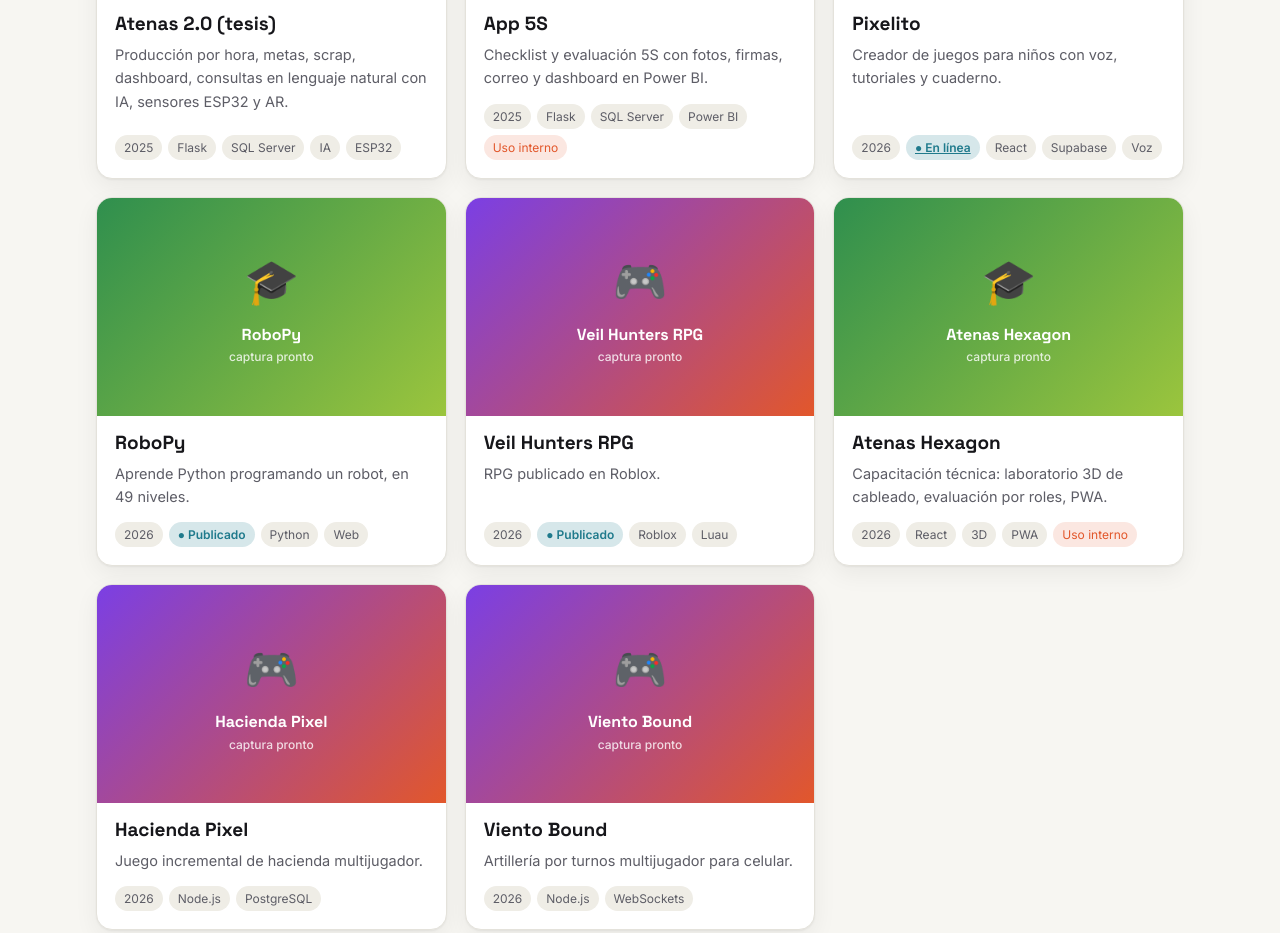
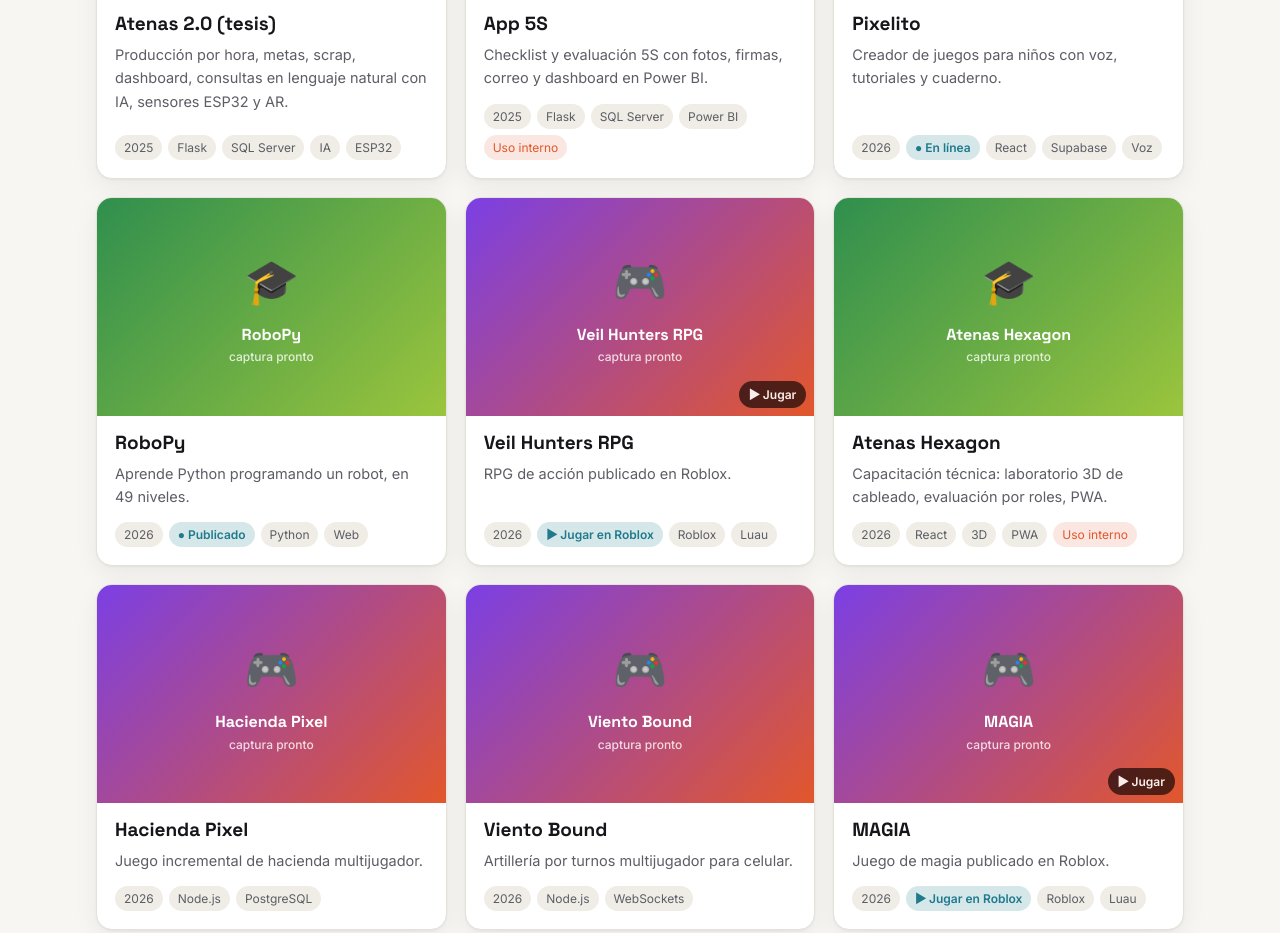
Before and after one commit to juliobascu/juliobascu.github.io, a plain HTML site: page index.html in a window 1280 px wide. Shown: the part 1140-2073 px from the top of the page. Drawn offline with Linux system fonts and the light colour scheme.

Commit message:
Update game entries in index.html
Added new game entries and updated existing ones in the project list.

```diff
--- a/index.html
+++ b/index.html
@@ -68,6 +68,12 @@ section{padding:56px 0}
 .meta{display:flex;flex-wrap:wrap;gap:6px;margin-top:auto;padding-top:6px}
 .tag{font-size:12px;padding:3px 9px;border-radius:999px;background:var(--chip);color:var(--muted)}
 .tag.live{background:color-mix(in srgb,var(--accent-2) 18%,transparent);color:var(--accent-2);font-weight:600}
+a.tag{text-decoration:none}
+.playlink{position:absolute;inset:0;display:block}
+.playlink img{position:absolute;inset:0}
+.playbadge{position:absolute;right:8px;bottom:8px;background:rgba(0,0,0,.7);color:#fff;font-size:12px;font-weight:600;padding:4px 10px;border-radius:999px;opacity:.9;transition:transform .15s}
+.playlink:hover .playbadge{transform:scale(1.08);opacity:1}
+.item .thumb .playbadge{font-size:10px;padding:2px 7px;right:4px;bottom:4px}
 .tag.priv{background:color-mix(in srgb,var(--accent) 14%,transparent);color:var(--accent)}
 /* filters */
 .filters{display:flex;gap:8px;flex-wrap:wrap}
@@ -188,6 +194,8 @@ const P = [
  ["contenedores","2022","Gestión de contenedores","Control de contenedores y clientes, en varias versiones.","industria",["Django"],{priv:1}],
  ["chatdatabase","2022","CanBot","Chatbot que responde preguntas consultando la base de datos de la empresa.","ia",["Python","Chatbot"]],
 
+ ["ratitas","2022","Ratitas xD","Mi primer juego en Roblox (2023).","juego",["Roblox","Luau"],{nojugable:1}],
+
  ["tablero-rol","2024","Tablero de Rol virtual","Tablero para jugar rol en línea; pasó de Docker a versión web.","juego",["Node.js","Docker"]],
  ["cdr","2024","CDR","Proyecto de integración en equipo, con manuales.","uni",["Web","Trabajo en equipo"]],
  ["numerica","2024","Métodos numéricos","Calculadoras de métodos numéricos con app de presentación.","uni",["Python","Web"]],
@@ -221,11 +229,16 @@ const P = [
  ["sky","2025","Sky 3D Chat","Chat 3D en tiempo real.","web",["Three.js","WebSockets"]],
  ["cockpit","2025","Cockpit SC","Panel táctil para simuladores espaciales.","web",["Web"]],
  ["lifegamer","2025","LifeGamer","Gamifica tu vida: metas como juego, con asistente Gemini.","ia",["Gemini","Web"]],
+ ["kta","2025","KTA (Kill Them All)","Juego de combate publicado en Roblox.","juego",["Roblox","Luau"],{play:"https://www.roblox.com/games/78904963344720"}],
+ ["infinite-clicker","2025","Infinite Clicker","Juego clicker publicado en Roblox.","juego",["Roblox","Luau"],{play:"https://www.roblox.com/games/91432292403508"}],
+ ["ratas-como-tu","2025","Ratas Como Tú","Escapa por las alcantarillas siendo una rata.","juego",["Roblox","Luau"],{play:"https://www.roblox.com/games/100364461290036"}],
+ ["rojo-es-malo","2025","Rojo es Malo (ReM)","Juego publicado en Roblox.","juego",["Roblox","Luau"],{play:"https://www.roblox.com/games/87932339413978"}],
+ ["ultimate-stat","2025","Ultimate Stat Simulator","Simulador: +1 a tus estadísticas cada segundo.","juego",["Roblox","Luau"],{play:"https://www.roblox.com/games/135170421937613"}],
  ["julioflix","2025","Julioflix","Catálogo de películas estilo streaming.","web",["Web"]],
 
  ["pixelito","2026","Pixelito","Creador de juegos para niños con voz, tutoriales y cuaderno.","edu",["React","Supabase","Voz"],{star:1,live:"https://pixelito.vercel.app"}],
  ["robopy","2026","RoboPy","Aprende Python programando un robot, en 49 niveles.","edu",["Python","Web"],{star:1,live:1}],
- ["veil-hunters","2026","Veil Hunters RPG","RPG publicado en Roblox.","juego",["Roblox","Luau"],{star:1,live:1}],
+ ["veil-hunters","2026","Veil Hunters RPG","RPG de acción publicado en Roblox.","juego",["Roblox","Luau"],{star:1,play:"https://www.roblox.com/games/118352655800846"}],
  ["atenas-hexagon","2026","Atenas Hexagon","Capacitación técnica: laboratorio 3D de cableado, evaluación por roles, PWA.","edu",["React","3D","PWA"],{star:1,priv:1}],
  ["hacienda-pixel","2026","Hacienda Pixel","Juego incremental de hacienda multijugador.","juego",["Node.js","PostgreSQL"],{star:1}],
  ["viento-bound","2026","Viento Bound","Artillería por turnos multijugador para celular.","juego",["Node.js","WebSockets"],{star:1}],
@@ -235,8 +248,26 @@ const P = [
  ["mina","2026","Mina Incremental","Juego idle de minería con guardado en la nube.","juego",["React","TypeScript","Supabase"]],
  ["autochecklist","2026","AutoChecklist","Audio y fotos → informe con Gemini → un robot llena el portal.","ia",["Gemini","Playwright"]],
  ["tds","2026","TDS Training Simulator","Simulador de auditoría de sistemas por vehículo.","edu",["Web"],{priv:1}],
- ["egg-drop","2026","Egg Drop","Simulador en Roblox.","juego",["Roblox","Luau"]],
- ["movimiento-rivals","2026","Movimiento Rivals","Sistema de movimiento avanzado para Roblox.","juego",["Roblox","Luau"]],
+ ["coloblox","2026","Coloblox","Juego de colores y plataformas en un desierto.","juego",["Roblox","Luau"],{play:"https://www.roblox.com/games/82009112210424"}],
+ ["torre-rpg-hunter","2026","Torre RPG Hunter","Sube la torre piso por piso venciendo enemigos.","juego",["Roblox","Luau"],{play:"https://www.roblox.com/games/134804597260803"}],
+ ["magia","2026","MAGIA","Juego de magia publicado en Roblox.","juego",["Roblox","Luau"],{star:1,play:"https://www.roblox.com/games/137620316337718"}],
+ ["pmu","2026","Pocket Mu","RPG de fantasía en el cielo, inspirado en los MMO clásicos.","juego",["Roblox","Luau"],{play:"https://www.roblox.com/games/92613068508803"}],
+ ["egg-drop","2026","Egg Drop","Simulador en Roblox (en pruebas).","juego",["Roblox","Luau"],{privado:1}],
+ ["movimiento-rivals","2026","Movimiento Rivals","Carrera, deslizamiento, saltos y dash como en los shooters rápidos.","juego",["Roblox","Luau"],{privado:1}],
+ ["valle-arcano","2026","Valle Arcano Survival","Sobrevive en un valle mágico: recolecta, construye y resiste.","juego",["Roblox","Luau"],{privado:1}],
+ ["elemental","2026","Elemental","Domina los elementos y combate con poderes.","juego",["Roblox","Luau"],{privado:1}],
+ ["seth-tycoon","2026","Seth Tycoon War","Tycoon de guerra: construye tu base y ataca a los demás.","juego",["Roblox","Luau"],{privado:1}],
+ ["mapas","2026","Mapas","Diseño de mapas y terrenos para mis juegos.","juego",["Roblox","Luau"],{privado:1}],
+ ["enemigos-ai","2026","Enemigos con IA","Enemigos que patrullan, persiguen y atacan solos.","juego",["Roblox","Luau"],{privado:1}],
+ ["vfx","2026","VFX","Efectos visuales: explosiones, auras y partículas.","juego",["Roblox","Luau"],{privado:1}],
+ ["vfx-animaciones","2026","VFX y animaciones","Animaciones de ataques con sus efectos.","juego",["Roblox","Luau"],{privado:1}],
+ ["roblox-assets","2026","Assets y modelos","Monedas, HUD y carteles listos para reutilizar.","juego",["Roblox","Luau"],{privado:1}],
+ ["disparos-jb","2026","Disparos JB","Sistema de armas y disparos en tercera persona.","juego",["Roblox","Luau"],{privado:1}],
+ ["prueba-laser","2026","Prueba Láser","Sistema de disparos láser con rebotes.","juego",["Roblox","Luau"],{privado:1}],
+ ["clicker-reset","2026","Clicker RESET Infinity","Clicker con reinicios infinitos para multiplicar todo.","juego",["Roblox","Luau"],{privado:1}],
+ ["prueba-rojo","2026","Prueba Rojo","Prueba de terreno y cuevas para «Rojo es Malo».","juego",["Roblox","Luau"],{privado:1}],
+ ["testai","2026","TEST AI","Pruebas de inteligencia artificial dentro de Roblox.","juego",["Roblox","Luau"],{privado:1}],
+ ["juego-sin-nombre","2026","Juego sin nombre","Un hobby: puentes y plataformas para cruzar.","juego",["Roblox","Luau"],{privado:1}],
  ["inspiration","2026","Inspiration","Generador de progresiones de acordes para componer.","web",["Python","SCAMP"]],
  ["extensiones","2026","Extensiones de Chrome","Limpiador de anuncios y extractor de modelos 3D.","web",["JavaScript","Chrome"]],
  ["clickbot","2026","ClickBot","Tester de bots para Roblox con visión por computador.","ia",["OpenCV","Python"]],
@@ -247,13 +278,17 @@ const P = [
 const $ = s=>document.querySelector(s);
 function shot(p){
   const c = CAT[p.cat];
-  return `<div class="ph" style="background:linear-gradient(135deg,${c.c[0]},${c.c[1]})"><div><span class="em">${c.em}</span>${p.name}<small>captura pronto</small></div></div>
+  const inner = `<div class="ph" style="background:linear-gradient(135deg,${c.c[0]},${c.c[1]})"><div><span class="em">${c.em}</span>${p.name}<small>captura pronto</small></div></div>
   <img src="capturas/${p.id}.png" alt="Captura de ${p.name}" loading="lazy" onerror="if(!this.dataset.j){this.dataset.j=1;this.src='capturas/${p.id}.jpg'}else{this.remove()}">`;
+  return p.play ? `<a class="playlink" href="${p.play}" target="_blank" rel="noopener" aria-label="Jugar ${p.name} en Roblox">${inner}<span class="playbadge">▶ Jugar</span></a>` : inner;
 }
 function tags(p){
   let t = p.tech.map(x=>`<span class="tag">${x}</span>`).join("");
   if(p.live) t = (typeof p.live==="string" ? `<a class="tag live" href="${p.live}" target="_blank" rel="noopener">● En línea</a>` : `<span class="tag live">● Publicado</span>`) + t;
+  if(p.play) t = `<a class="tag live" href="${p.play}" target="_blank" rel="noopener">▶ Jugar en Roblox</a>` + t;
   if(p.priv) t += `<span class="tag priv">Uso interno</span>`;
+  if(p.privado) t += `<span class="tag priv">Privado</span>`;
+  if(p.nojugable) t += `<span class="tag priv">No jugable</span>`;
   return t;
 }
 $("#featured").innerHTML = P.filter(p=>p.star).map(p=>`
```
